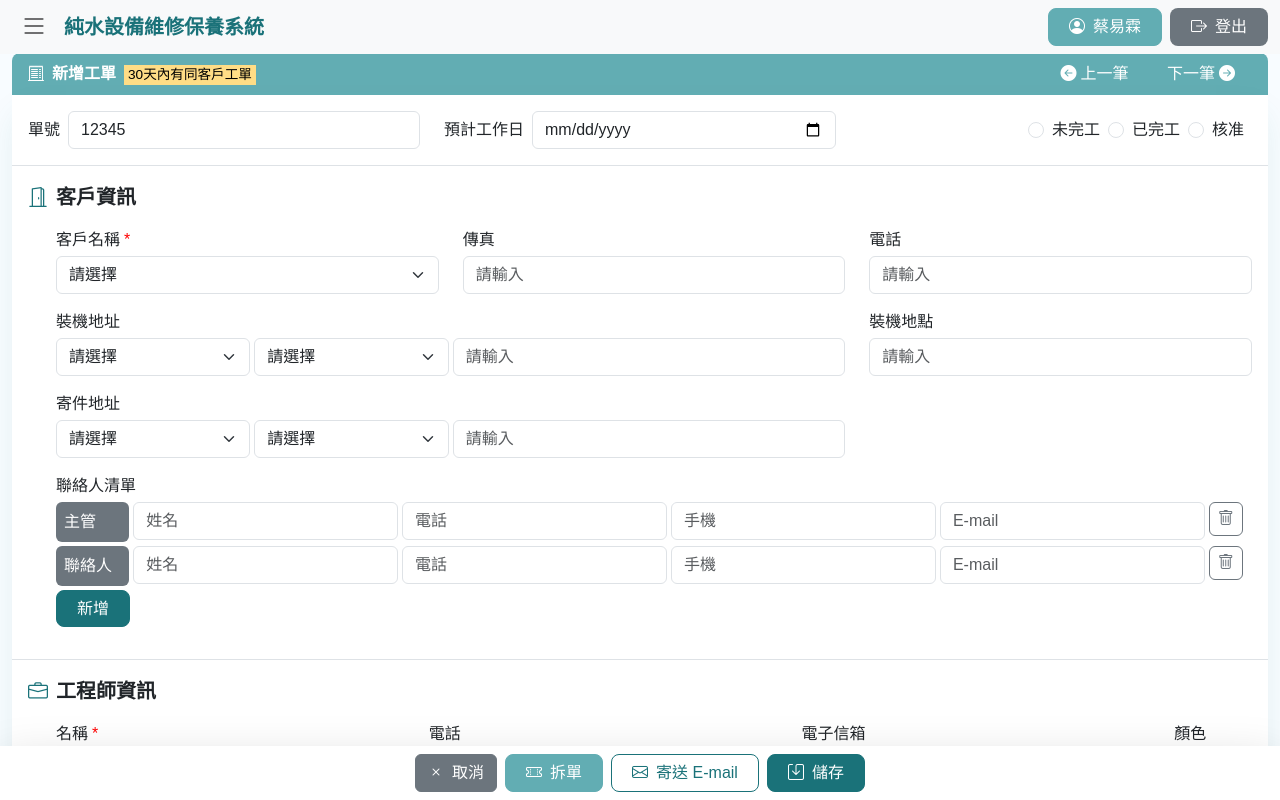
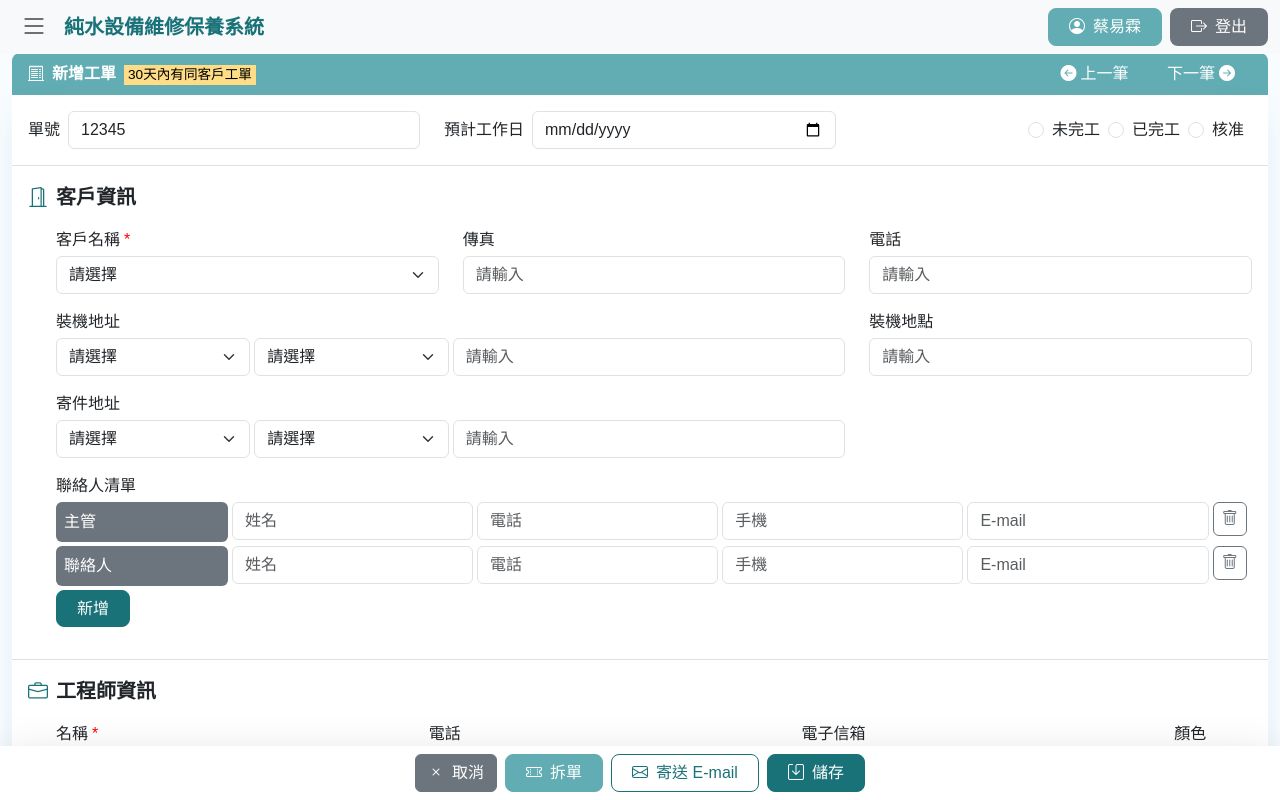
Before and after one commit to birteliu/merking, a website: page src/work-order.html in a window 1280 px wide. Shown: the top 800 px of the page. Drawn offline with nearby package versions, Linux system fonts and the light colour scheme; files that its build step writes are made by us from their sources; files whose address does not match are found by name; a web font is replaced by a local one.

Commit message:
no message

```diff
--- a/src/scss/layout/_share.scss
+++ b/src/scss/layout/_share.scss
@@ -74,8 +74,9 @@ body {
           &.trash {
             min-width: calc(2rem + 2px);
           }
-          &.w4rem {
-            min-width: 4rem;
+          &.w425rem {
+            min-width: 4.25rem;
+            white-space: nowrap;
           }
         }
       }
@@ -84,9 +85,12 @@ body {
       position: relative;
       height: 250px;
       width: calc(25% - 1rem);
+      @include media-breakpoint-down(lg) {
+        height: 200px;
+      }
       @include media-breakpoint-down(sm) {
         width: calc(50% - 1rem);
-        height: 200px;
+        height: 160px;
       }
       img {
         object-fit: contain;
--- a/src/work-order.html
+++ b/src/work-order.html
@@ -146,7 +146,7 @@ breadcrumb : null
                                         </td>
                                     </tr>
                                     <tr>
-                                        <td class="w4rem">
+                                        <td class="w425rem">
                                             <div class="bg-secondary text-white p-2 rounded">聯絡人</div>
                                         </td>
                                         <td>
```
Also changed, not shown: dist/css/style.css, dist/work-order.html, 1 other file.
